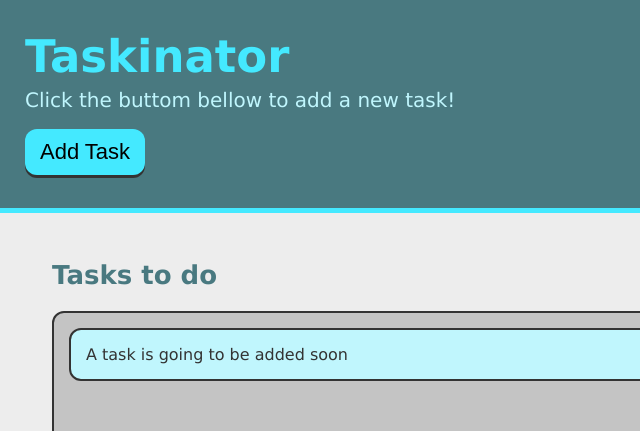
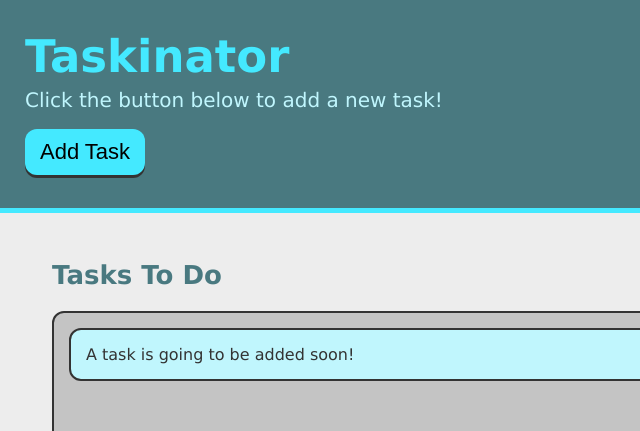
Before and after one commit to down-dive/taskinator, a plain HTML site: page index.html in a window 1280 px wide. Shown: the top 431 px of the page, 0-640 px from the left. Drawn offline with Linux system fonts and the light colour scheme.

Commit message:
replacing code from canvas

```diff
--- a/index.html
+++ b/index.html
@@ -1,31 +1,36 @@
 <!DOCTYPE html>
 <html lang="en">
+
 <head>
   <meta charset="UTF-8">
-    <meta http-equiv="X-UA-Compatible" content="IE=edge">
   <meta name="viewport" content="width=device-width, initial-scale=1.0">
+  <meta http-equiv="X-UA-Compatible" content="ie=edge">
   <title>Taskinator</title>
   <link rel="stylesheet" href="./assets/css/style.css">
 </head>
+
 <body>
+
   <header>
     <h1 class="page-title">Taskinator</h1>
-        <p>Click the buttom bellow to add a new task!</p>
+    <p>Click the button below to add a new task!</p>
     <button class="btn" id="save-task">Add Task</button>
-
   </header>
 
   <main class="page-content">
     <section class="task-list-wrapper">
-            <h2 class="list-title">Tasks to do</h2>
+      <h2 class="list-title">Tasks To Do</h2>
       <ul class="task-list" id="tasks-to-do">
-                <li class="task-item">A task is going to be added soon</li>
+        <li class="task-item">A task is going to be added soon!</li>
       </ul>
     </section>
   </main>
+
   <footer>
     &copy;2020 by Taskinator
   </footer>
-    <script src= "assets/js/skript.js"></script>
+
+  <script src="./assets/js/script.js"></script>
 </body>
+
 </html>
```
Also changed, not shown: assets/js/skript.js (+6 -6 lines). Lines whose indentation alone changed are shown as unchanged.
